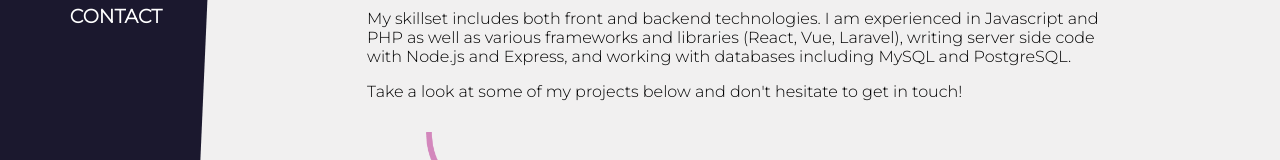
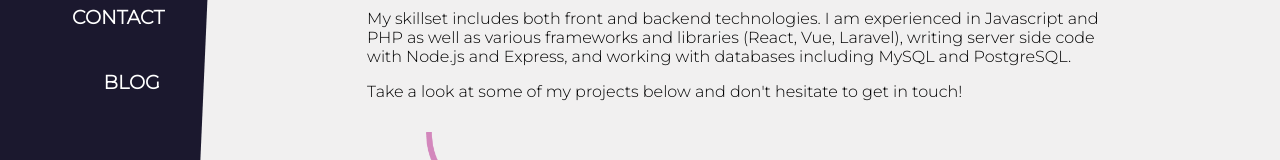
Before and after one commit to NixMichael/portfolio-vue, a Vue app: page / in a window 1280 px wide. Shown: the part 286-446 px from the top of the page. Built offline with nearby package versions, Linux system fonts and the light colour scheme; no server answers; a web font is replaced by a local one.

Commit message:
Added link to blog

```diff
--- a/src/App.vue
+++ b/src/App.vue
@@ -21,6 +21,9 @@
                   <li class="link" id='link-contact'>
                     <router-link :to="{ name: 'Contact' }" class='links' active-class="active-link">CONTACT</router-link>
                   </li>
+                  <li class="link" id='link-blog'>
+                    <router-link :to="{ name: 'Blog' }" class='links' active-class="active-link">BLOG</router-link>
+                  </li>
               </ul>
           </div>
       </div>
```
